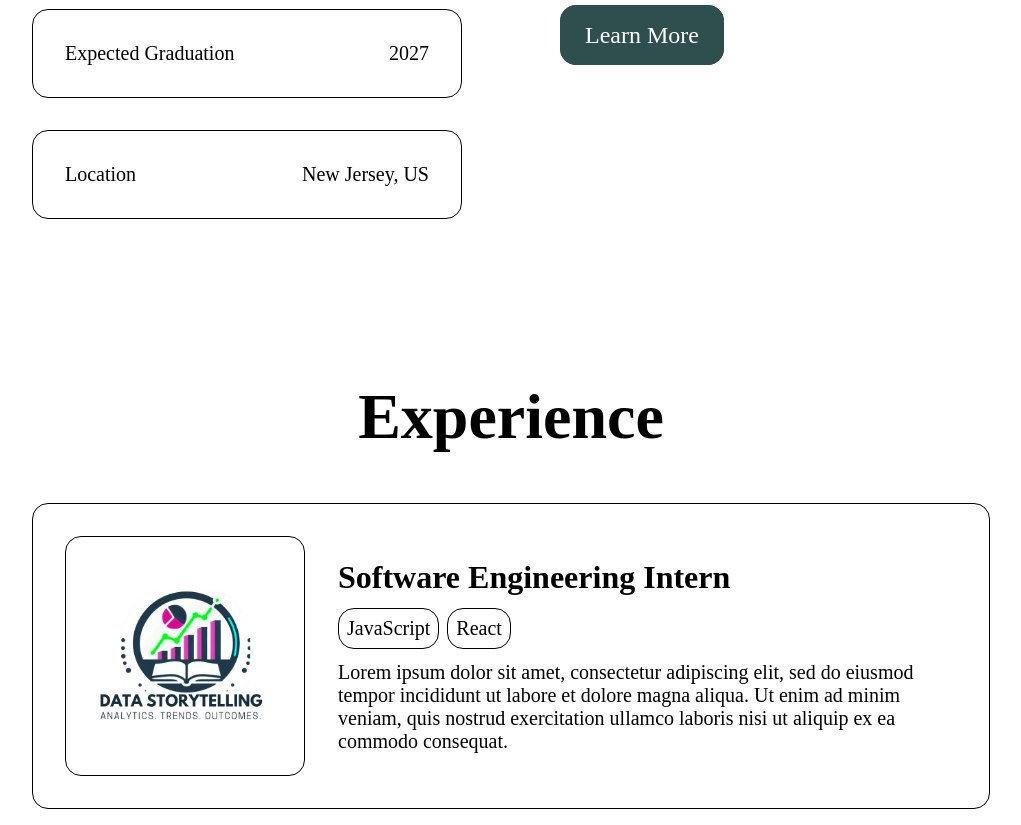
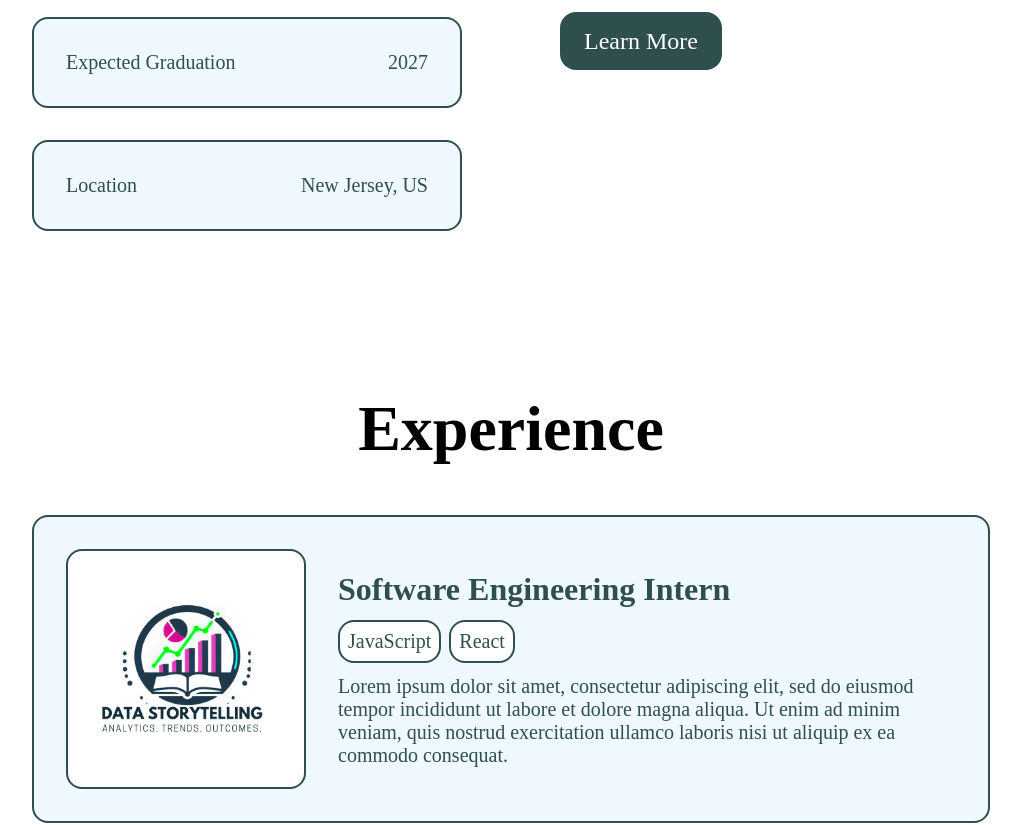
Before and after one commit to seanlumasag/personal-website, a React (Vite) app in the folder frontend/: page / in a window 1280 px wide. Shown: the part 1340-2165 px from the top of the page, without its empty margins (129-1150 px from the left). Built offline with nearby package versions, Linux system fonts and the light colour scheme.

Commit message:
Added color hover

```diff
--- a/frontend/src/index.css
+++ b/frontend/src/index.css
@@ -1,3 +1,7 @@
+:root {
+  --accent-color: darkslategray;
+}
+
 * {
   margin: 0;
   padding: 0;
@@ -24,10 +28,9 @@ p:empty {
 img {
   width: 100%;
   height: 100%;
-  object-fit: contain;
 }
 .accent {
-  color: darkslategray;
+  color: var(--accent-color);
 }
 /**********************************************************************************************************/
 .app {
@@ -52,14 +55,24 @@ img {
 }
 
 .card {
-  border: 1px solid black;
+  border: 2px solid var(--accent-color);
   border-radius: 1rem;
   padding: 2rem;
   display: flex;
   align-items: center;
   gap: 2rem;
+  background-color: aliceblue ;
 }
 
+.card:hover {
+  background-color: var(--accent-color);
+}
+.card p {
+  color: var(--accent-color);
+}
+.card:hover p {
+  color: white;
+}
 .card-container {
   border: 1px solid white;
   display: flex;
@@ -69,8 +82,7 @@ img {
 }
 
 .cta-button {
-  border: 1px solid darkslategray;
-  background-color: darkslategray;
+  background-color: var(--accent-color);
   color: white;
   border-radius: 1rem;
   padding: 1rem 1.5rem;
@@ -83,17 +95,25 @@ img {
   align-self: flex-start;
 }
 
-.tech-tag {
-  border: 1px solid black;
+.card .tech-tag {
   border-radius: 1rem;
   padding: 0.5rem;
   margin: -0.5rem 0;
+  border: 2px solid var(--accent-color);
+  background-color: white;
 }
 
-.tech-stack {
+.card:hover .tech-tag {
+  color: var(--accent-color);
+  background-color: white;
+}
+
+.card .tech-stack {
   display: flex;
   gap: 0.5rem;
 }
+
+
 
 /**********************************************************************************************************/
 .navigation {
@@ -112,7 +132,7 @@ img {
   font-size: 2.25rem;
 }
 
-.navigation .name:hover{
+.navigation .name:hover {
   transform: scale(1.05);
 }
 
@@ -122,10 +142,10 @@ img {
   gap: 2rem;
 }
 
-.navigation ul a:hover {
-  border-bottom: 2px solid darkslategray;
+ul a:hover {
+  border-bottom: 2px solid var(--accent-color);
   padding-bottom: 0.5rem;
-  color: darkslategray;
+  color: var(--accent-color);
 }
 
 /**********************************************************************************************************/
@@ -142,15 +162,12 @@ img {
 }
 
 .home .img-container {
-  display: flex;
-  justify-content: right;
-  align-items: center;
+  border-radius: 50%;
 }
 
 .home .headshot {
   border-radius: 50%;
 }
-
 /**********************************************************************************************************/
 .about {
   min-height: 0;
@@ -178,7 +195,8 @@ img {
   padding: 1rem;
   border-radius: 1rem;
   flex: none;
-  border: 1px solid black;
+  border: 2px solid var(--accent-color);;
+  background-color: white;
 }
 .info-card img {
   width: 100%;
@@ -186,13 +204,17 @@ img {
   object-fit: contain;
 }
 .info-card .text-container {
-  border: 1px solid white;
+  border: 1px transparent white;
   display: flex;
   flex-direction: column;
   gap: 1.25rem;
 }
 .info-card h2 {
   font-size: 2rem;
+  color: var(--accent-color);
+}
+.card:hover h2 {
+  color: white;
 }
 
 /**********************************************************************************************************/
```
